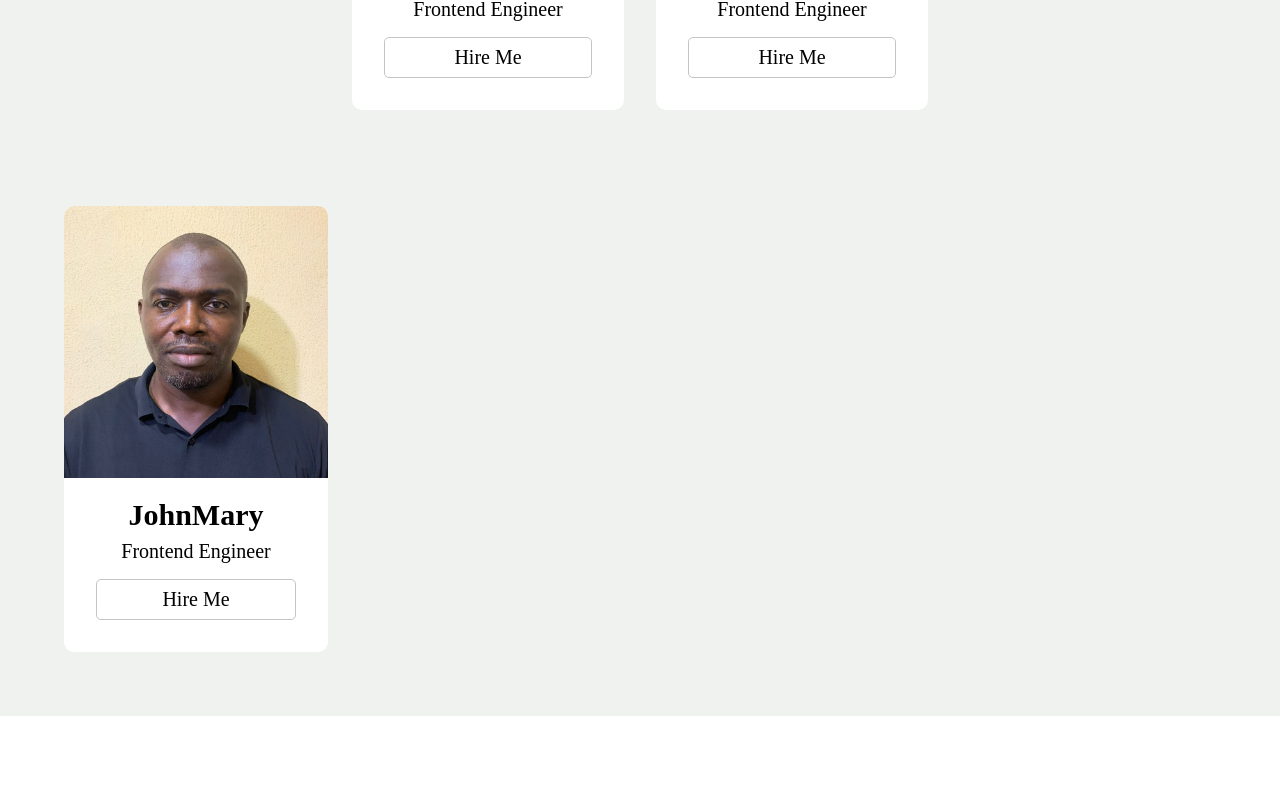
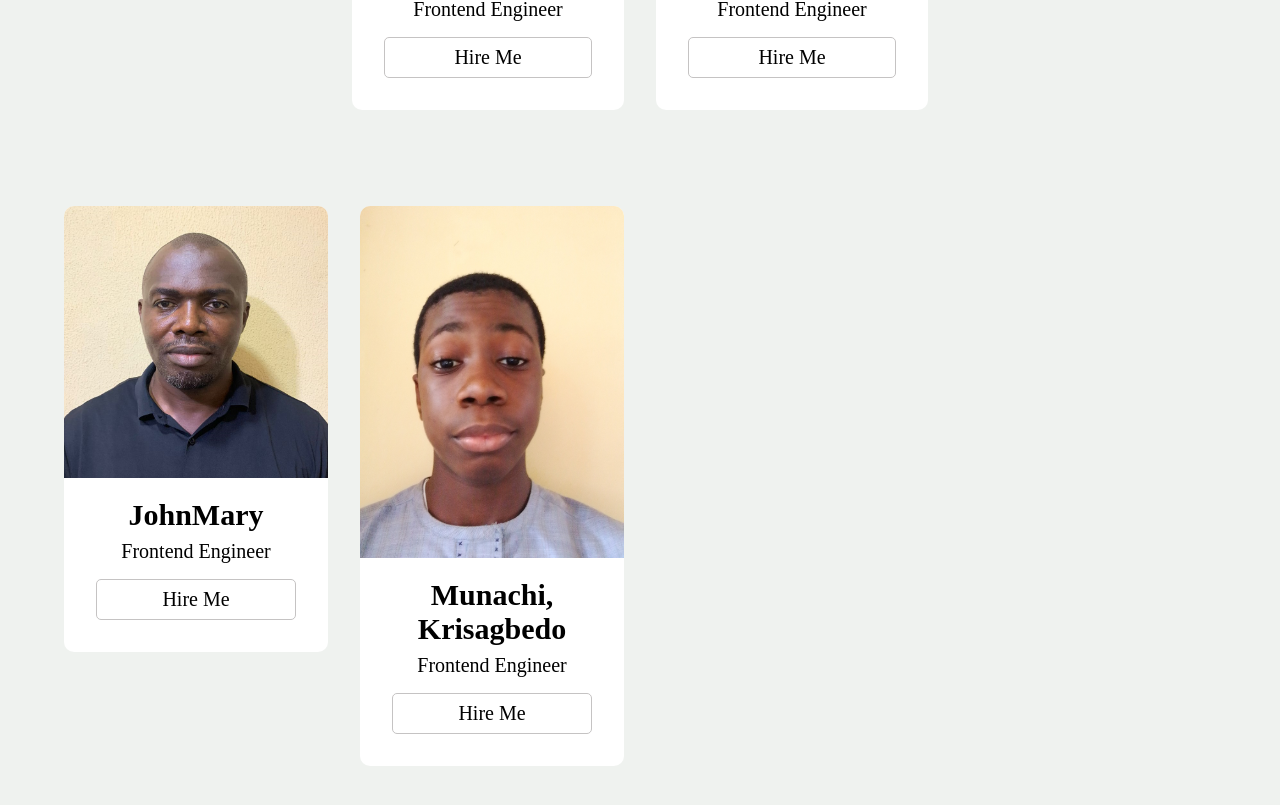
Before and after one commit to ekeneakubue/skillup2025B, a React (Vite) app: page /portfolio in a window 1280 px wide. Shown: the part 577-1382 px from the top of the page. Before the commit the page ends 1293 px from the top, so only its background shows below. Built offline with nearby package versions, Linux system fonts and the light colour scheme.

Commit message:
Added NNemake profile card

```diff
--- a/src/main.jsx
+++ b/src/main.jsx
@@ -1,6 +1,7 @@
 import { StrictMode } from 'react'
 import { createRoot } from 'react-dom/client'
 import App from './App.jsx'
+import Contacts from './pages/contacts/Contacts.jsx'
 
 createRoot(document.getElementById('root')).render(
   <StrictMode>
--- a/src/pages/portfolio/Portfolio.jsx
+++ b/src/pages/portfolio/Portfolio.jsx
@@ -30,7 +30,11 @@ export default function Portfolio() {
                   name = 'JohnMary'
                   path='Frontend Engineer'
                 />
-
+                <PortfolioCard
+                  img = './images/portfolios/Munachi.jpg'
+                  name = 'Munachi, Krisagbedo'
+                  path='Frontend Engineer'
+                />
               </section>
             </div>
         </div>
```
Also changed, not shown: public/images/portfolios/Munachi.jpg (added).
